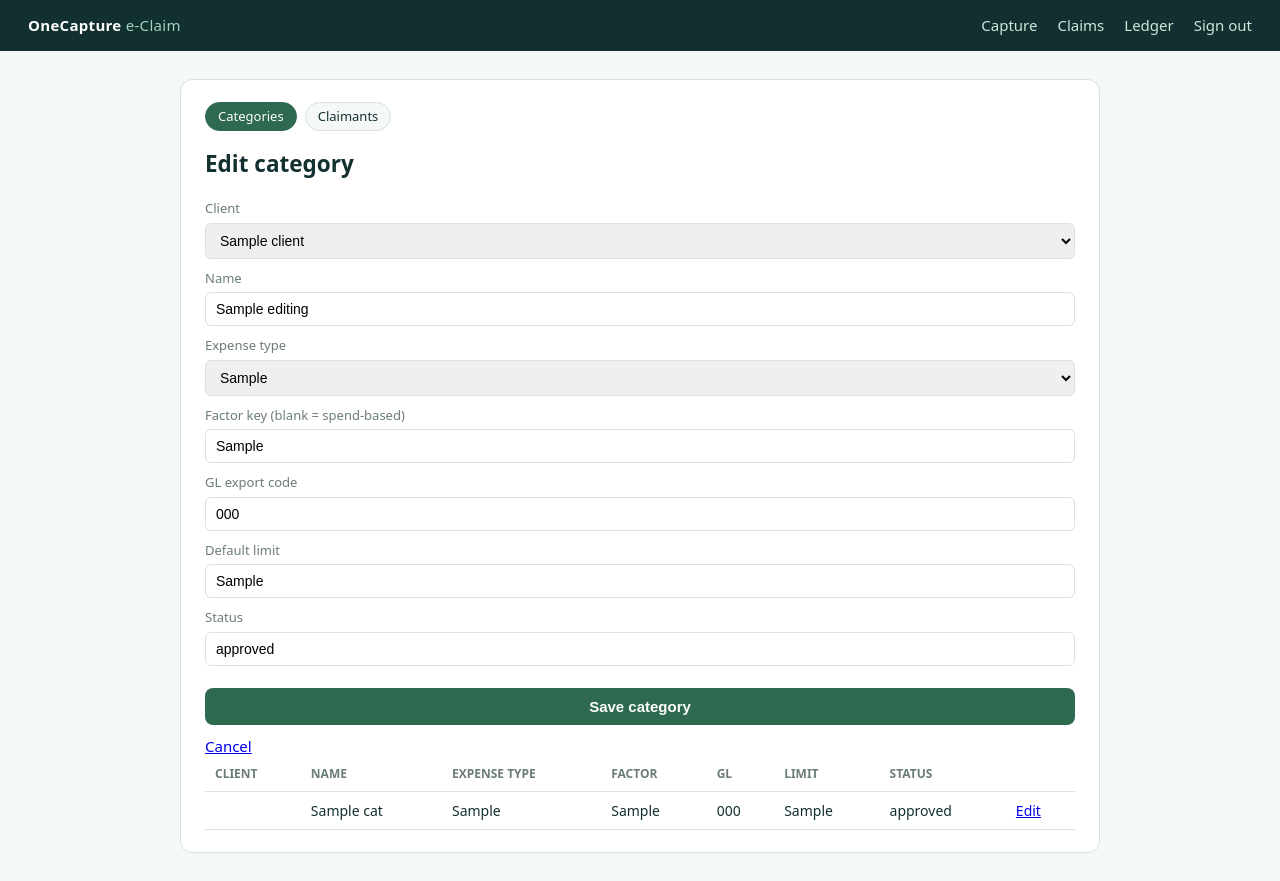
After one commit to eng2ro/OneCapture, a FastAPI app: template src/eclaim/web/templates/admin_categories.html in a window 1280 px wide. The commit adds this page. Run offline with FastAPI, Linux system fonts and the light colour scheme; the template is opened without the code that fills it: most values are stand-ins (such as "Sample title", 1, 10 or a date in 2020).

Commit message:
e-Claim admin screens for category + claimant management
Server-rendered, cookie-authed admin screens over the existing tables/repos.
Firm-scope only (partner/manager); no migration.

- Role gate: new require_firm_scope dep (reuses principal.is_firm_scoped) ->
  403 for approver/viewer; no cookie -> /login (get_session_principal). The
  Admin nav link shows only for firm-scope, via a Jinja context processor reading
  the principal that get_session_principal now stashes on request.state.
- GET/POST /admin/categories: list the principal-visible clients' categories;
  create + edit via form (name, expense_type dropdown, factor_key nullable=spend,
  gl_export_code, default_limit, status). UNIQUE (client_id, expense_type) /
  (client_id, name) conflicts are caught in a begin_nested savepoint -> re-render
  with an error, nothing persisted (no 500).
- GET/POST /admin/claimants: same shape; UNIQUE (client_id, phone) conflict ->
  error, nothing created.
- RLS throughout: queries via get_web_repos; inserts stamped firm_id from the
  principal with the submitted client_id validated against allowed_client_ids
  (RLS WITH CHECK is the backstop). New ClaimantRepository +
  CategoryRepository.list_for_clients, both in the Repos bundle.

Tests (test_web_admin.py, +7): partner lists/creates/edits a category and a
claimant (persist, RLS-scoped); duplicate expense_type/phone -> error + count
unchanged; viewer and approver -> 403 on both routes; RLS excludes an
owner-seeded other firm. Full suite green (129 passed).

Co-Authored-By: Claude Opus 4.8 (1M context) <noreply@anthropic.com>

```diff
--- a/src/eclaim/services/claims.py
+++ b/src/eclaim/services/claims.py
@@ -26,6 +26,7 @@ from ..ocr.base import Extraction, OcrProvider
 from ..repositories import (
     AuditRepository,
     CategoryRepository,
+    ClaimantRepository,
     ClaimRepository,
     FactorRepository,
     ReleaseRepository,
@@ -490,6 +491,7 @@ class Repos:
     claims: ClaimRepository
     factors: FactorRepository
     categories: CategoryRepository
+    claimants: ClaimantRepository
     releases: ReleaseRepository
     audit: AuditRepository
 
@@ -500,6 +502,7 @@ class Repos:
             claims=ClaimRepository(session),
             factors=FactorRepository(session),
             categories=CategoryRepository(session),
+            claimants=ClaimantRepository(session),
             releases=ReleaseRepository(session),
             audit=AuditRepository(session),
         )
--- a/src/eclaim/web/routes.py
+++ b/src/eclaim/web/routes.py
@@ -20,20 +20,33 @@ from fastapi import APIRouter, Depends, File, Form, HTTPException, Request, Uplo
 from fastapi.responses import FileResponse, HTMLResponse, RedirectResponse
 from fastapi.templating import Jinja2Templates
 from pydantic import ValidationError
+from sqlalchemy.exc import IntegrityError
 from sqlalchemy.orm import Session
 
 from ..api import deps
 from ..auth.principal import Principal, list_visible_clients
 from ..auth.provider import AuthError, DevAuthProvider
 from ..config import get_settings
-from ..db.models import Claimant
+from ..db.models import Category, Claimant
 from ..ocr.base import Extraction, ExpenseType, OcrError, Unit
 from ..repositories import LedgerRepository
 from ..services.claims import ClaimError, ClaimService, Repos
 from ..services.sod import can_approve
 
 WEB_DIR = Path(__file__).parent
-templates = Jinja2Templates(directory=str(WEB_DIR / "templates"))
+
+
+def _nav_context(request: Request) -> dict:
+    """Inject ``is_firm_scoped`` into every page so the nav can show the Admin
+    section only to partner/manager. Reads the principal stashed on request.state
+    by get_session_principal (unset on unauthenticated pages → hidden)."""
+    principal = getattr(request.state, "principal", None)
+    return {"is_firm_scoped": bool(principal and principal.is_firm_scoped)}
+
+
+templates = Jinja2Templates(
+    directory=str(WEB_DIR / "templates"), context_processors=[_nav_context]
+)
 
 router = APIRouter(tags=["web"])
 _service = ClaimService()
@@ -429,3 +442,158 @@ def ledger_page(request: Request, repos: Repos = Depends(deps.get_web_repos)) ->
             "total": s1 + s2 + s3,
         },
     )
+
+
+# --------------------------------------------------------------------------- #
+# Admin: category + claimant master (firm-scope roles only; RLS-scoped)
+# --------------------------------------------------------------------------- #
+def _render_categories(request, repos, principal, *, editing=None, error=None) -> HTMLResponse:
+    clients = list_visible_clients(repos.session, principal)
+    return templates.TemplateResponse(
+        request,
+        "admin_categories.html",
+        {
+            "categories": repos.categories.list_for_clients([c.id for c in clients]),
+            "clients": clients,
+            "client_names": {c.id: c.name for c in clients},
+            "expense_types": EXPENSE_TYPES,
+            "editing": editing,
+            "error": error,
+        },
+    )
+
+
+@router.get("/admin/categories", response_class=HTMLResponse)
+def admin_categories(
+    request: Request,
+    edit: uuid.UUID | None = None,
+    repos: Repos = Depends(deps.get_web_repos),
+    principal: Principal = Depends(deps.require_firm_scope),
+) -> HTMLResponse:
+    editing = repos.categories.get_by_id(edit) if edit else None
+    return _render_categories(request, repos, principal, editing=editing)
+
+
+@router.post("/admin/categories")
+def admin_save_category(
+    request: Request,
+    category_id: str = Form(""),
+    client_id: str = Form(...),
+    name: str = Form(...),
+    expense_type: str = Form(...),
+    factor_key: str = Form(""),
+    gl_export_code: str = Form(""),
+    default_limit: str = Form(""),
+    status: str = Form("active"),
+    repos: Repos = Depends(deps.get_web_repos),
+    principal: Principal = Depends(deps.require_firm_scope),
+):
+    try:
+        cid = uuid.UUID(client_id)
+        limit = Decimal(default_limit) if default_limit.strip() else None
+    except (ValueError, InvalidOperation):
+        return _render_categories(request, repos, principal, error="Invalid client or default limit.")
+    if cid not in principal.allowed_client_ids:
+        return _render_categories(request, repos, principal, error="You cannot manage that client.")
+    try:
+        with repos.session.begin_nested():
+            if category_id.strip():
+                cat = repos.categories.get_by_id(uuid.UUID(category_id))
+                if cat is None or cat.client_id != cid:
+                    raise LookupError
+                cat.name, cat.expense_type = name, expense_type
+                cat.factor_key, cat.gl_export_code = factor_key or None, gl_export_code or None
+                cat.default_limit, cat.status = limit, status or "active"
+            else:
+                repos.session.add(
+                    Category(
+                        firm_id=principal.firm_id, client_id=cid, name=name,
+                        expense_type=expense_type, factor_key=factor_key or None,
+                        gl_export_code=gl_export_code or None, default_limit=limit,
+                        status=status or "active",
+                    )
+                )
+            repos.session.flush()
+    except LookupError:
+        return _render_categories(request, repos, principal, error="Category not found.")
+    except IntegrityError:
+        return _render_categories(
+            request, repos, principal,
+            error="A category with that name or expense type already exists for this client.",
+        )
+    return RedirectResponse("/admin/categories", status_code=303)
+
+
+def _render_claimants(request, repos, principal, *, editing=None, error=None) -> HTMLResponse:
+    clients = list_visible_clients(repos.session, principal)
+    return templates.TemplateResponse(
+        request,
+        "admin_claimants.html",
+        {
+            "claimants": repos.claimants.list_for_clients([c.id for c in clients]),
+            "clients": clients,
+            "client_names": {c.id: c.name for c in clients},
+            "editing": editing,
+            "error": error,
+        },
+    )
+
+
+@router.get("/admin/claimants", response_class=HTMLResponse)
+def admin_claimants(
+    request: Request,
+    edit: uuid.UUID | None = None,
+    repos: Repos = Depends(deps.get_web_repos),
+    principal: Principal = Depends(deps.require_firm_scope),
+) -> HTMLResponse:
+    editing = repos.claimants.get_by_id(edit) if edit else None
+    return _render_claimants(request, repos, principal, editing=editing)
+
+
+@router.post("/admin/claimants")
+def admin_save_claimant(
+    request: Request,
+    claimant_id: str = Form(""),
+    client_id: str = Form(...),
+    name: str = Form(...),
+    phone: str = Form(""),
+    email: str = Form(""),
+    employee_ref: str = Form(""),
+    cost_centre: str = Form(""),
+    status: str = Form("active"),
+    repos: Repos = Depends(deps.get_web_repos),
+    principal: Principal = Depends(deps.require_firm_scope),
+):
+    try:
+        cid = uuid.UUID(client_id)
+    except ValueError:
+        return _render_claimants(request, repos, principal, error="Invalid client.")
+    if cid not in principal.allowed_client_ids:
+        return _render_claimants(request, repos, principal, error="You cannot manage that client.")
+    try:
+        with repos.session.begin_nested():
+            if claimant_id.strip():
+                cm = repos.claimants.get_by_id(uuid.UUID(claimant_id))
+                if cm is None or cm.client_id != cid:
+                    raise LookupError
+                cm.name, cm.phone, cm.email = name, phone or None, email or None
+                cm.employee_ref, cm.cost_centre = employee_ref or None, cost_centre or None
+                cm.status = status or "active"
+            else:
+                repos.session.add(
+                    Claimant(
+                        firm_id=principal.firm_id, client_id=cid, name=name,
+                        phone=phone or None, email=email or None,
+                        employee_ref=employee_ref or None, cost_centre=cost_centre or None,
+                        status=status or "active",
+                    )
+                )
+            repos.session.flush()
+    except LookupError:
+        return _render_claimants(request, repos, principal, error="Claimant not found.")
+    except IntegrityError:
+        return _render_claimants(
+            request, repos, principal,
+            error="A claimant with that phone already exists for this client.",
+        )
+    return RedirectResponse("/admin/claimants", status_code=303)
--- /dev/null
+++ b/src/eclaim/web/templates/admin_categories.html
@@ -0,0 +1,60 @@
+{% extends "base.html" %}
+{% block title %}Admin · Categories — OneCapture e-Claim{% endblock %}
+{% block content %}
+<section class="card">
+  <div class="filters">
+    <a href="/admin/categories" class="chip active">Categories</a>
+    <a href="/admin/claimants" class="chip">Claimants</a>
+  </div>
+  <h1>{{ 'Edit category' if editing else 'Categories' }}</h1>
+  {% if error %}<div class="error">{{ error }}</div>{% endif %}
+
+  <form class="fields" method="post" action="/admin/categories">
+    {% if editing %}<input type="hidden" name="category_id" value="{{ editing.id }}">{% endif %}
+    <label>Client
+      <select name="client_id">
+        {% for c in clients %}
+          <option value="{{ c.id }}" {{ 'selected' if editing and editing.client_id == c.id else '' }}>{{ c.name }}</option>
+        {% endfor %}
+      </select>
+    </label>
+    <label>Name <input name="name" value="{{ editing.name if editing else '' }}" required></label>
+    <label>Expense type
+      <select name="expense_type">
+        {% for et in expense_types %}
+          <option value="{{ et }}" {{ 'selected' if editing and editing.expense_type == et else '' }}>{{ et }}</option>
+        {% endfor %}
+      </select>
+    </label>
+    <label>Factor key (blank = spend-based) <input name="factor_key" value="{{ editing.factor_key or '' if editing else '' }}"></label>
+    <label>GL export code <input name="gl_export_code" value="{{ editing.gl_export_code or '' if editing else '' }}"></label>
+    <label>Default limit <input name="default_limit" value="{{ editing.default_limit if editing and editing.default_limit is not none else '' }}"></label>
+    <label>Status <input name="status" value="{{ editing.status if editing else 'active' }}"></label>
+    <button type="submit" class="primary">{{ 'Save' if editing else 'Create' }} category</button>
+    {% if editing %}<a href="/admin/categories" class="chip">Cancel</a>{% endif %}
+  </form>
+
+  <table class="ledger">
+    <thead>
+      <tr><th>Client</th><th>Name</th><th>Expense type</th><th>Factor</th>
+          <th>GL</th><th>Limit</th><th>Status</th><th></th></tr>
+    </thead>
+    <tbody>
+      {% for cat in categories %}
+      <tr>
+        <td>{{ client_names.get(cat.client_id, '') }}</td>
+        <td>{{ cat.name }}</td>
+        <td>{{ cat.expense_type }}</td>
+        <td>{{ cat.factor_key or '(spend)' }}</td>
+        <td>{{ cat.gl_export_code or '—' }}</td>
+        <td>{{ cat.default_limit if cat.default_limit is not none else '—' }}</td>
+        <td>{{ cat.status }}</td>
+        <td><a href="/admin/categories?edit={{ cat.id }}">Edit</a></td>
+      </tr>
+      {% else %}
+      <tr><td colspan="8" class="muted">No categories.</td></tr>
+      {% endfor %}
+    </tbody>
+  </table>
+</section>
+{% endblock %}
--- a/src/eclaim/web/templates/base.html
+++ b/src/eclaim/web/templates/base.html
@@ -13,6 +13,7 @@
       <a href="/capture">Capture</a>
       <a href="/claims">Claims</a>
       <a href="/ledger">Ledger</a>
+      {% if is_firm_scoped %}<a href="/admin/categories">Admin</a>{% endif %}
       <form method="post" action="/logout" class="signout"><button type="submit">Sign out</button></form>
     </nav>
   </header>
```
Also changed, not shown: src/eclaim/api/deps.py (+15 -1 lines), src/eclaim/repositories.py (+35 -0 lines), src/eclaim/web/templates/admin_claimants.html (added, +54 -0 lines), tests/eclaim/test_web_admin.py (added, +184 -0 lines).
